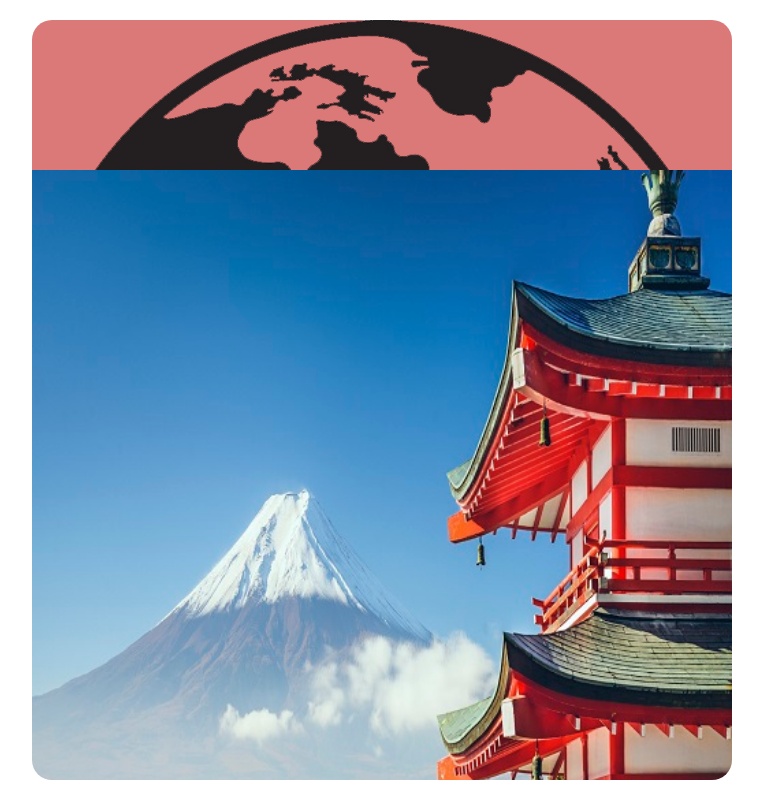
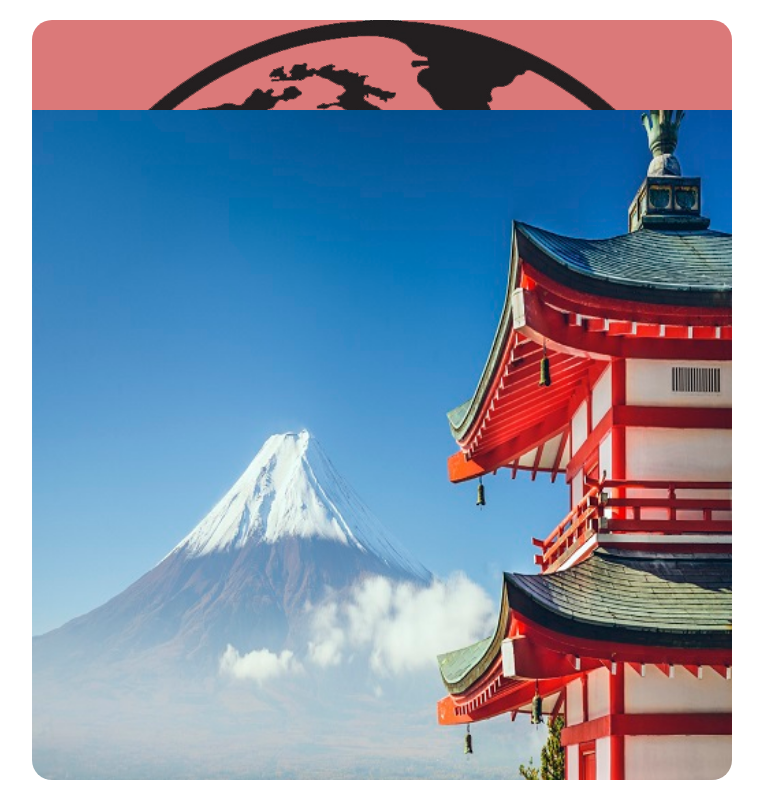
Before and after one commit to IsmailMuhammed2019/mytraveljournal, a React (Create React App) app: page / in a window 1280 px wide. Shown: the whole page, without its empty margins (258-1021 px from the left). Built offline with nearby package versions, Linux system fonts and the light colour scheme.

Commit message:
commit styled header size

```diff
--- a/src/App.css
+++ b/src/App.css
@@ -29,7 +29,7 @@ img {
 }
 
 .header {
- height: 150px;
+ height: 90px;
  width: 100%;
  justify-content: center;
  align-items: center;
```
